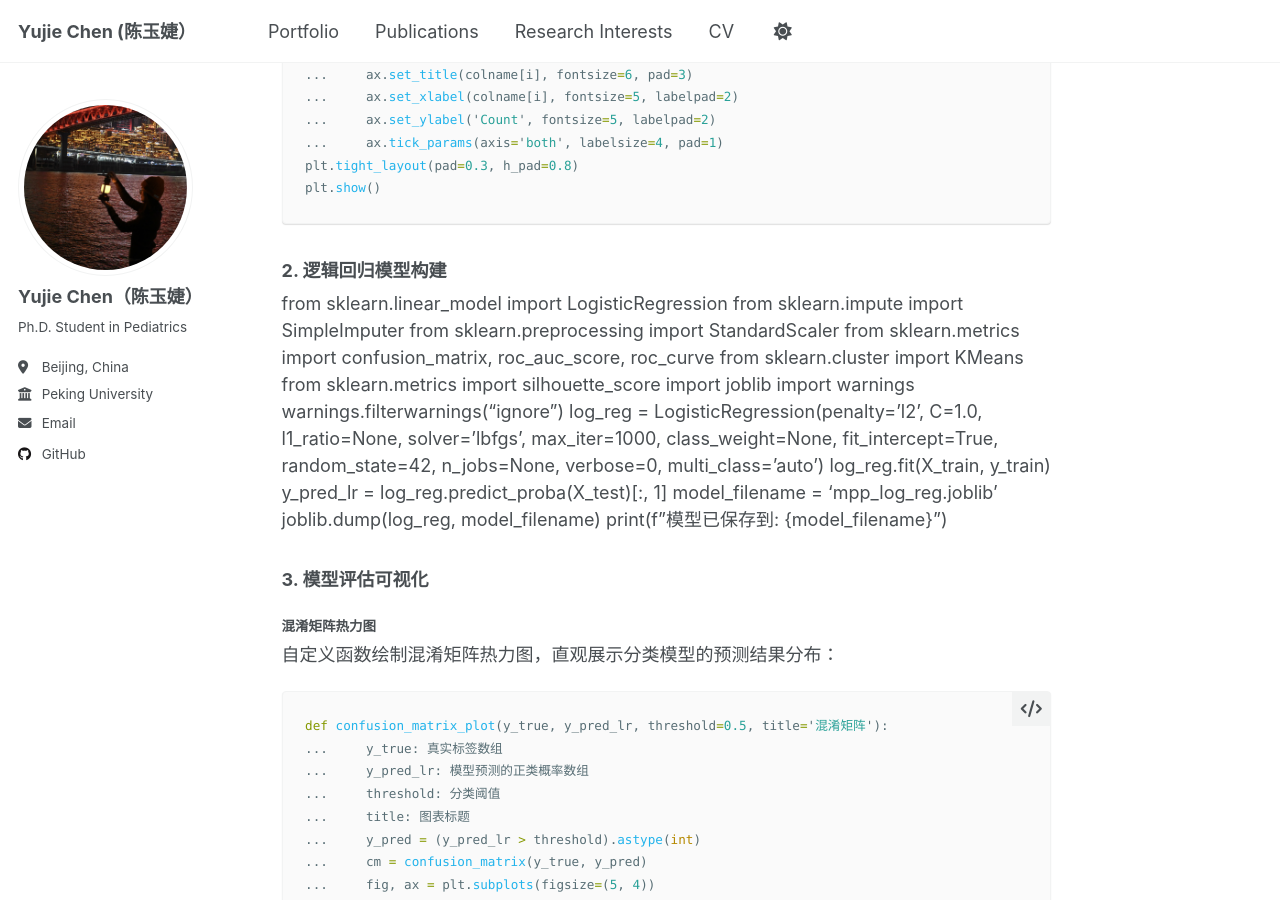
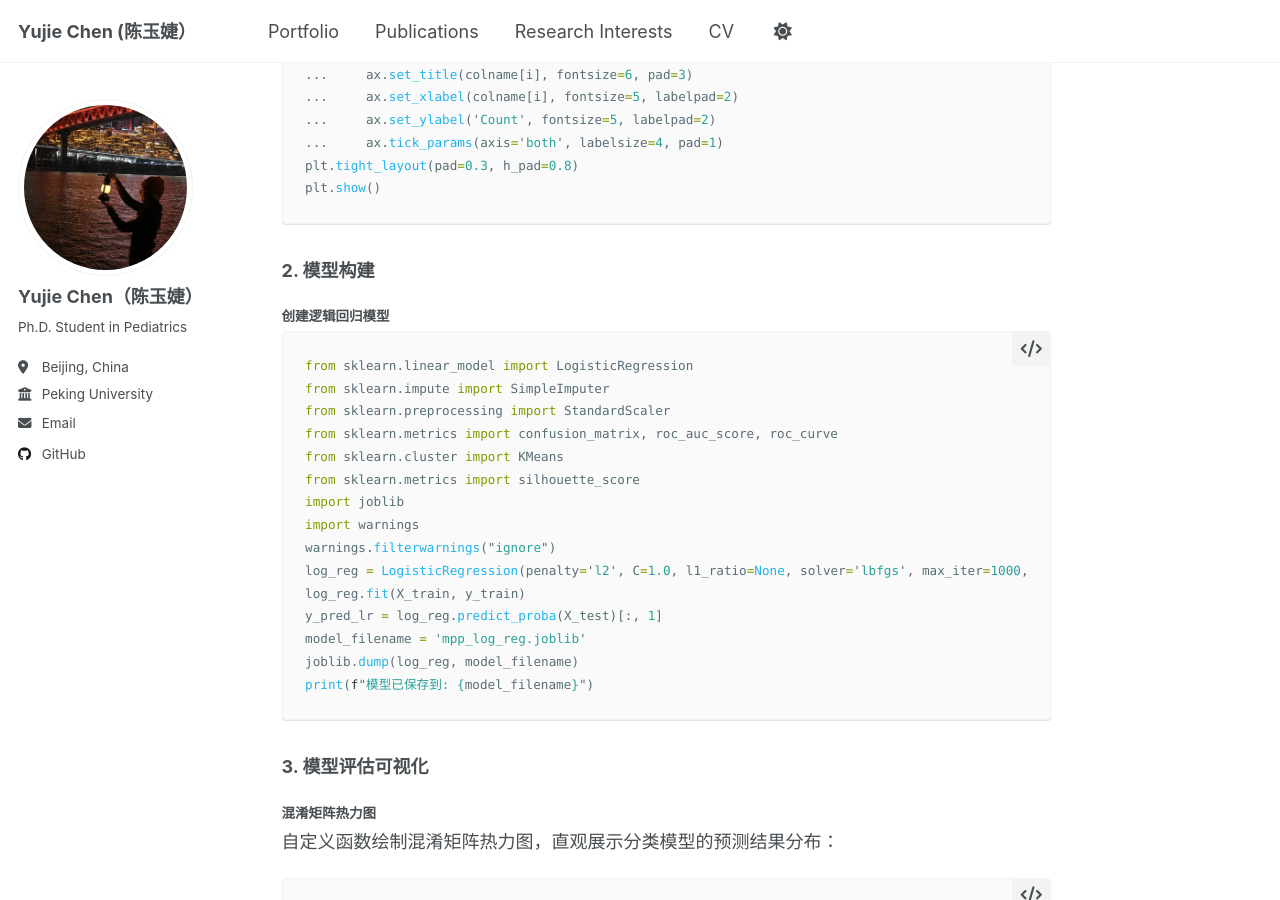
Before and after one commit to yujie7799/yujie7799.github.io, a Jekyll site: the page built from _portfolio/python-data-visualization-mpp.md, in a window 1280 px wide and 900 px high, scrolled down 1522 px. Built offline with Jekyll 4.4.1, drawn with Linux system fonts in a browser that asks for light colours; a script that is not in the unit is left out.

Commit message:
Update python-data-visualization-mpp.md

````diff
--- a/_portfolio/python-data-visualization-mpp.md
+++ b/_portfolio/python-data-visualization-mpp.md
@@ -74,7 +74,9 @@ for i in range(len(colname)):
 plt.tight_layout(pad=0.3, h_pad=0.8)
 plt.show()
 ```
-### 2. 逻辑回归模型构建
+### 2. 模型构建
+#### 创建逻辑回归模型
+```python
 from sklearn.linear_model import LogisticRegression
 from sklearn.impute import SimpleImputer
 from sklearn.preprocessing import StandardScaler
@@ -90,6 +92,7 @@ y_pred_lr = log_reg.predict_proba(X_test)[:, 1]
 model_filename = 'mpp_log_reg.joblib'
 joblib.dump(log_reg, model_filename)
 print(f"模型已保存到: {model_filename}")
+```
 
 ### 3. 模型评估可视化
 #### 混淆矩阵热力图
````
